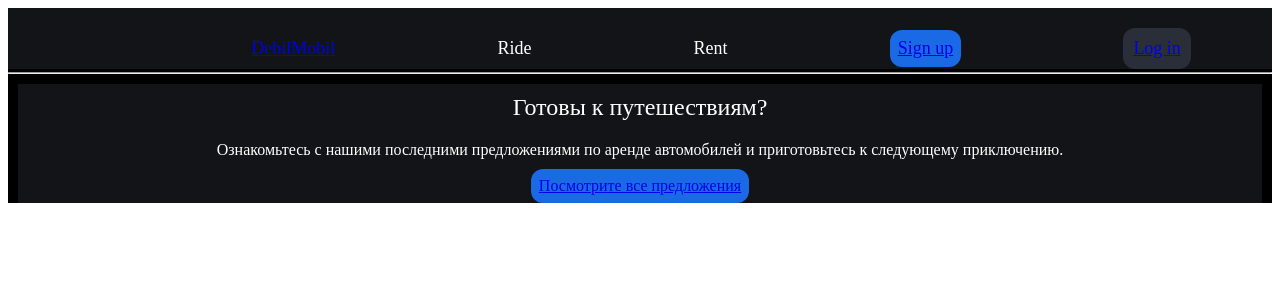
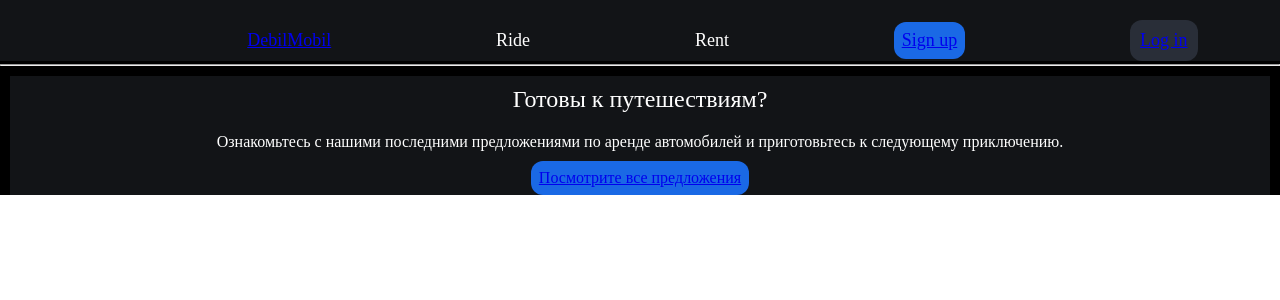
Before and after one commit to MementoSH/DebilMobil, a SvelteKit app: page / in a window 1280 px wide. Shown: the top 300 px of the page. Built offline with nearby package versions, Linux system fonts and the light colour scheme.

Commit message:
global param

```diff
--- a/src/routes/+page.svelte
+++ b/src/routes/+page.svelte
@@ -3,13 +3,20 @@
     import Header from "$lib/components/Header.svelte";
     import "../app.css";
 </script>
+<body>
 <div class="jopa">
     <Header/>
     <Footer/>
 </div>
-
+</body>
 <style>
     .jopa{
         background-color: black;
+
+    }
+    :global(body) {
+      gap: 0;
+      margin: 0;
+      overflow-y: hidden;
     }
 </style>
```
